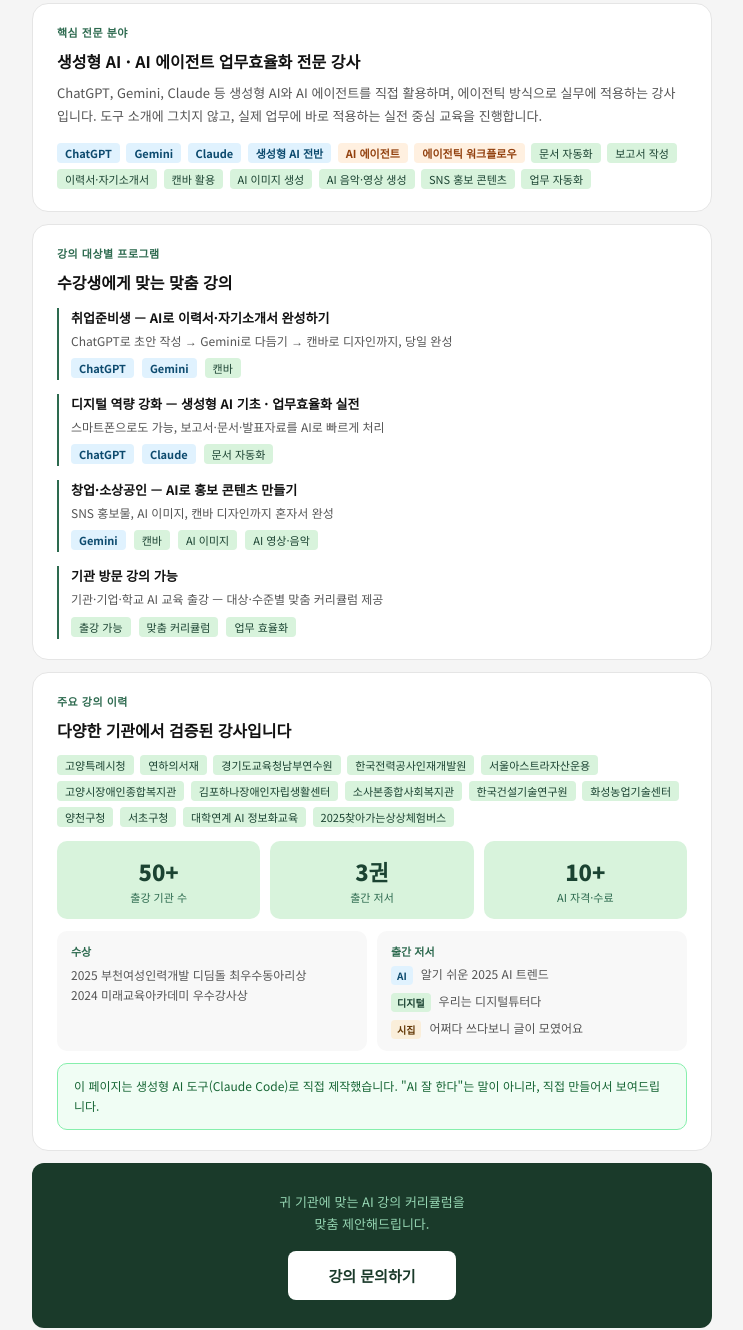
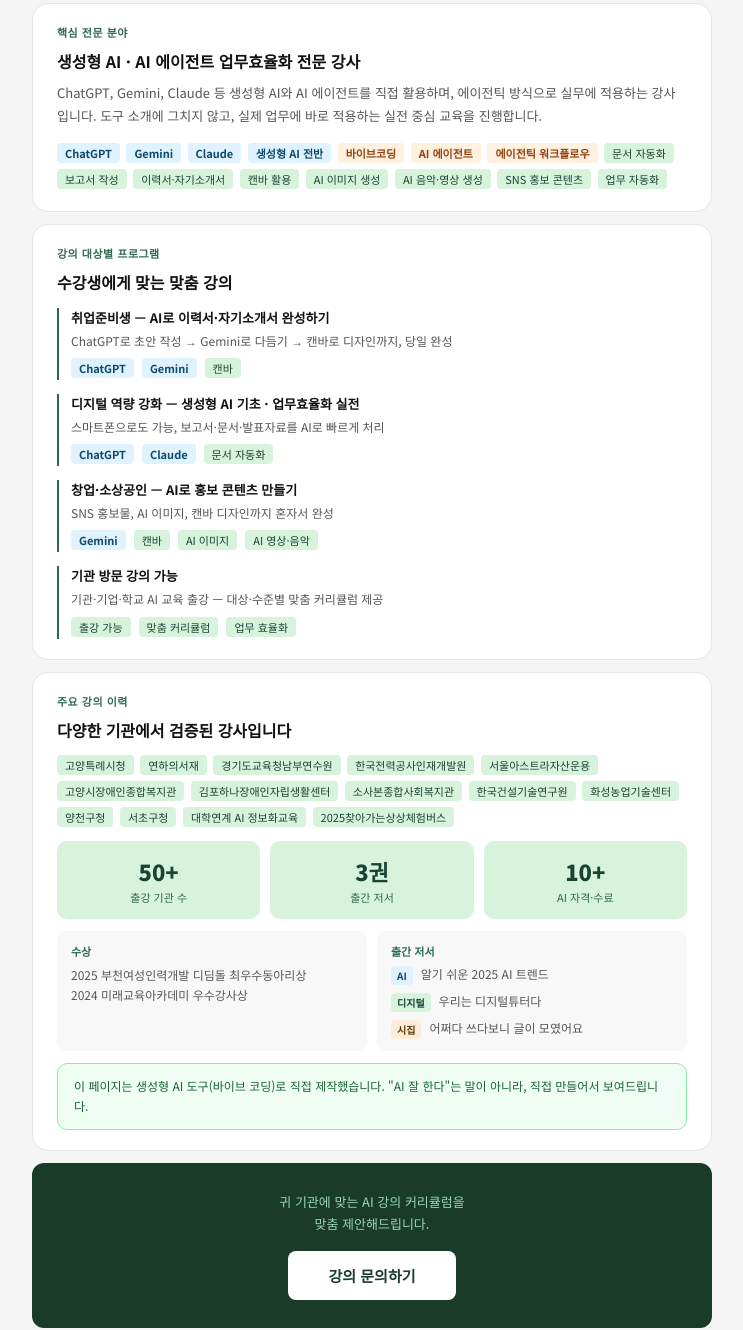
Before and after one commit to digitalyeonssam1/general-landing, a plain HTML site: page index.html in a window 1280 px wide. Shown: the part 819-2149 px from the top of the page, without its empty margins (268-1011 px from the left). Drawn offline with Linux system fonts and the light colour scheme.

Commit message:
Change proof statement AI tool reference
Updated the proof statement to reflect the use of '바이브 코딩' instead of 'Claude Code'.

```diff
--- a/index.html
+++ b/index.html
@@ -119,6 +119,7 @@
       <span class="ai-tag">Gemini</span>
       <span class="ai-tag">Claude</span>
       <span class="ai-tag">생성형 AI 전반</span>
+      <span class="hot-tag">바이브코딩</span>
       <span class="hot-tag">AI 에이전트</span>
       <span class="hot-tag">에이전틱 워크플로우</span>
       <span class="g-tag">문서 자동화</span>
@@ -214,7 +215,7 @@
         </div>
       </div>
     </div>
-    <div class="proof">이 페이지는 생성형 AI 도구(Claude Code)로 직접 제작했습니다. "AI 잘 한다"는 말이 아니라, 직접 만들어서 보여드립니다.</div>
+    <div class="proof">이 페이지는 생성형 AI 도구(바이브 코딩)로 직접 제작했습니다. "AI 잘 한다"는 말이 아니라, 직접 만들어서 보여드립니다.</div>
   </div>
 
   <div class="cta">
```
